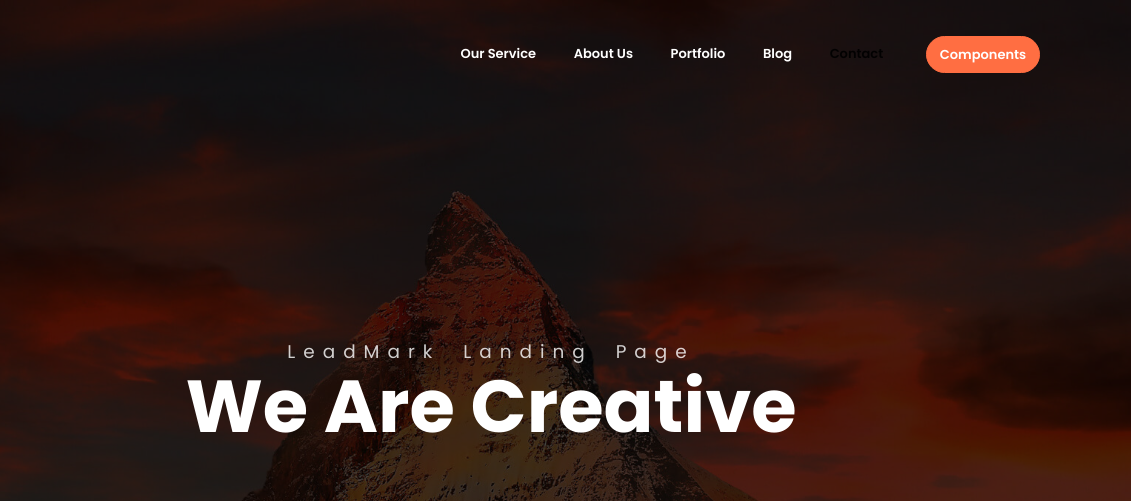
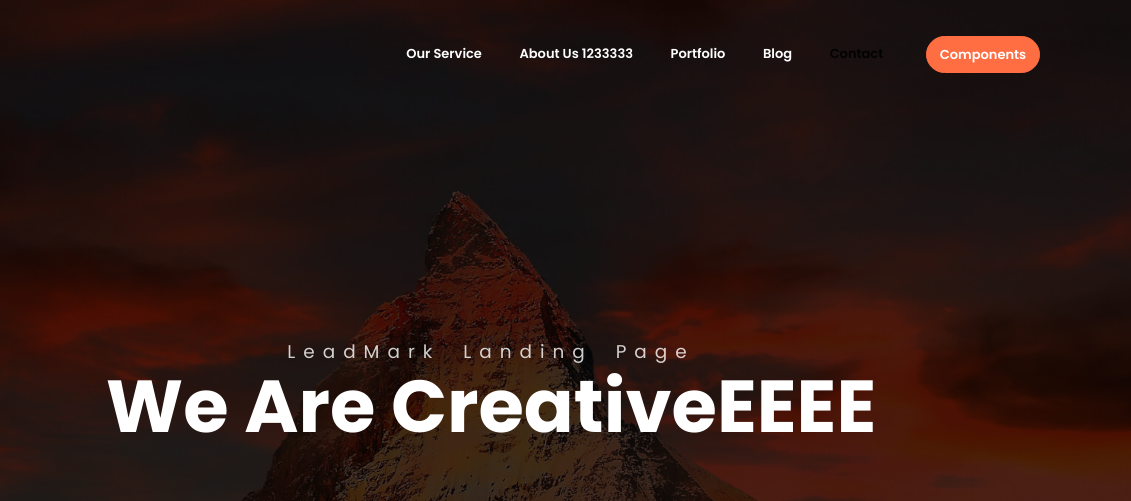
Before and after one commit to Jagoda-Kordas/GIT_Course, a website: page index.html in a window 1280 px wide. Shown: the top 501 px of the page, 149-1280 px from the left. Drawn offline with nearby package versions, Linux system fonts and the light colour scheme; files that its build step writes are made by us from their sources; files whose address does not match are found by name.

Commit message:
Adding numbers to about us

```diff
--- a/index.html
+++ b/index.html
@@ -28,7 +28,7 @@
                         <a class="nav-link" href="#service">Our Service</a>
                     </li>
                     <li class="nav-item">
-                        <a class="nav-link" href="#about">About Us</a>
+                        <a class="nav-link" href="#about">About Us 1233333</a>
                     </li>
                     <li class="nav-item">
                         <a class="nav-link" href="#portfolio">Portfolio</a>
@@ -52,7 +52,7 @@
     <header class="header">
         <div class="overlay">
             <h1 class="subtitle">LeadMark Landing Page</h1>
-            <h1 class="title">We Are Creative</h1>
+            <h1 class="title">We Are CreativeEEEE</h1>
         </div>
         <div class="shape">
             <svg viewBox="0 0 1500 200">
```
